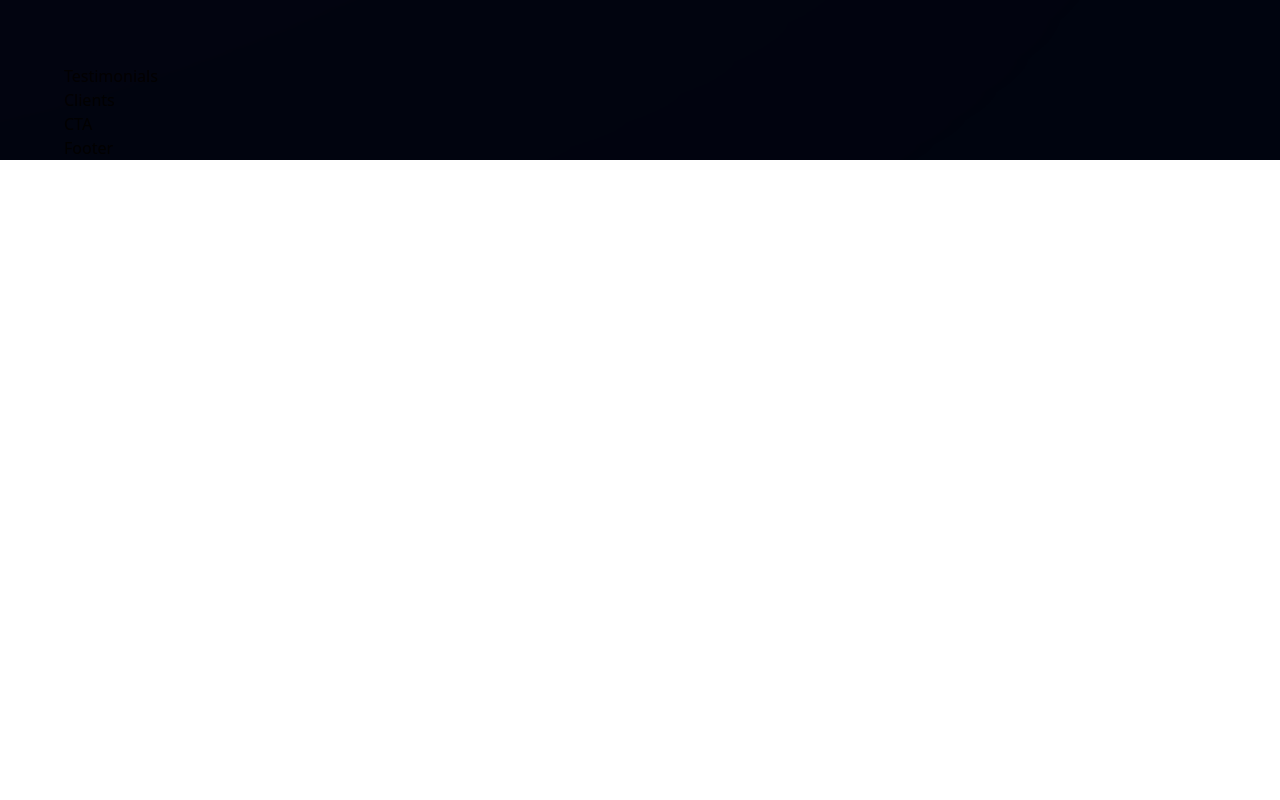
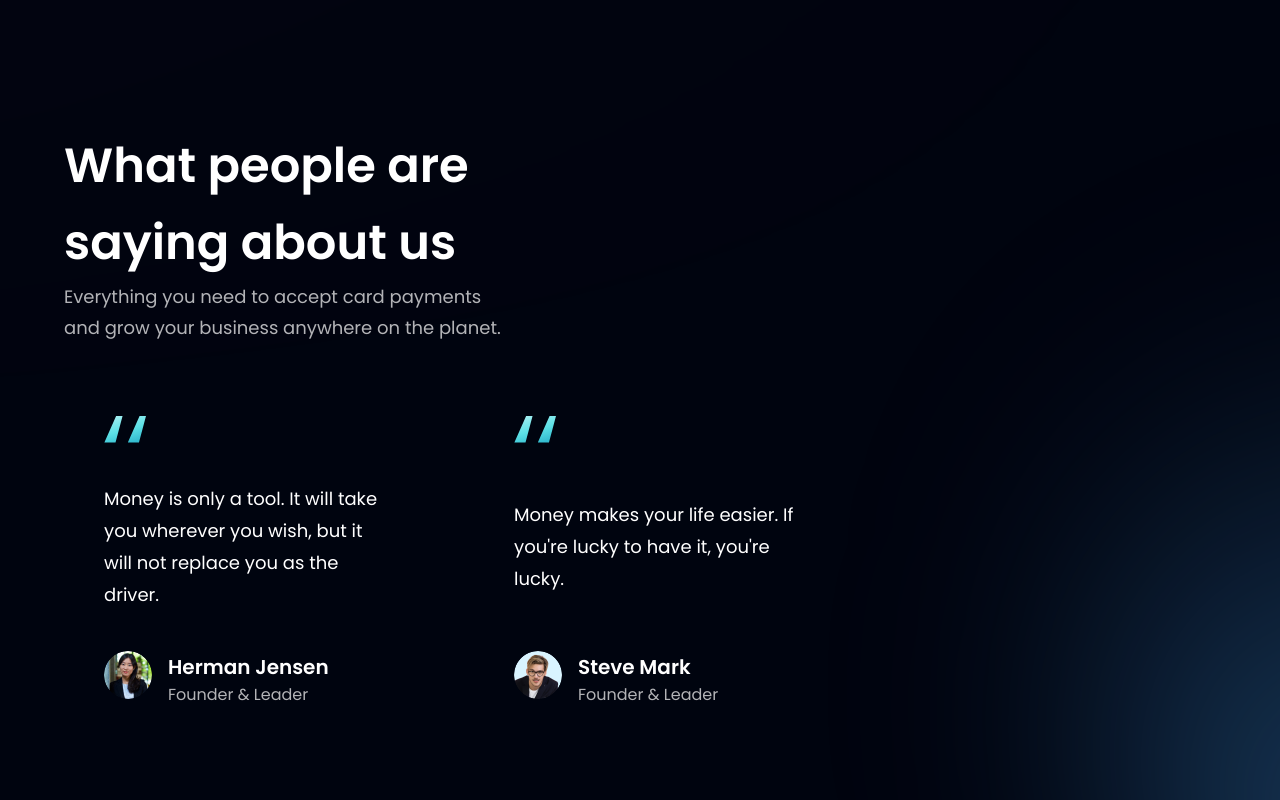
Before and after one commit to mauroalepp/hoobank, a React (Vite) app: page / in a window 1280 px wide. Shown: the part 2740-3540 px from the top of the page. Before the commit the page ends 2900 px from the top, so only its background shows below. Built offline with nearby package versions, Linux system fonts and the light colour scheme.

Commit message:
testimonials completed

```diff
--- a/src/Components/FeedbackCard.jsx
+++ b/src/Components/FeedbackCard.jsx
@@ -1,9 +1,23 @@
 import React from 'react'
+import { quotes } from '../assets'
 
-const FeedbackCard = () => {
-  return (
-    <div>FeedbackCard</div>
+const FeedbackCard = ({ content, name, title, img }) => (
+    <div className='flex justify-between flex-col px-10 py-12 rounded-[20px] max-w-[370px] md:mr-10 sm:mr-5 mr-0 my-5 feedback-card'>
+
+        <img src={quotes} alt='double_quotes' className='w-[42px] h-[27px] object-contain'/>
+
+        <p className='font-poppins font-normal text-[18px] leading-[32px] text-white my-10'>{content}</p>
+
+        <div className='flex flex-row '>
+
+            <img src={img} alt={name} className='w-[48px] h-[48px] rounded-full'/>
+
+            <div className='flex flex-col ml-4'>
+              <h4 className='font-poppins font-semibold text-[20px] leading-[32px] text-white'>{name}</h4>
+              <p className='font-poppins font-normal text-[16px] leading-[24px] text-dimWhite'>{title}</p>
+            </div>
+        </div>
+    </div>
   )
-}
 
 export default FeedbackCard
--- a/src/Components/Testimonials.jsx
+++ b/src/Components/Testimonials.jsx
@@ -1,9 +1,27 @@
 import React from 'react'
+import { feedback } from '../Constants'
+import styles from '../style'
+import FeedBackCard from './FeedbackCard'
 
-const Testimonials = () => {
-  return (
-    <div>Testimonials</div>
+const Testimonials = () => (
+    <section id='clients' className={`${styles.paddingY} ${styles.flexCenter} flex-col relative`}>
+        <div className='absolute z-[0] w-[60%] h-[60%] rounded-full -right-1/2 blue__gradient'/>
+
+        <div className='w-full flex justify-between items-center md-flex-row flex-col sm:mb-1 mb-6 relative z-[1]'>
+
+          <h1 className={styles.heading2}>What people are <br className='sm:block hidden'/>saying about us</h1>
+
+          <div className='w-full md:mt-0 mt-6 '>
+              <p className={`${styles.paragraph} text-left max-w-[450px]`}>Everything you need to accept card payments and grow your business anywhere on the planet.</p>
+          </div>
+        </div>
+
+        <div className='flex flex-wrap sm:justify-start justify-center w-full feedback-container relative z-[1]'>
+            {feedback.map((card) => (
+              <FeedBackCard key={card.id} {...card} />
+            ))}
+        </div>
+    </section>
   )
-}
 
 export default Testimonials;
```
